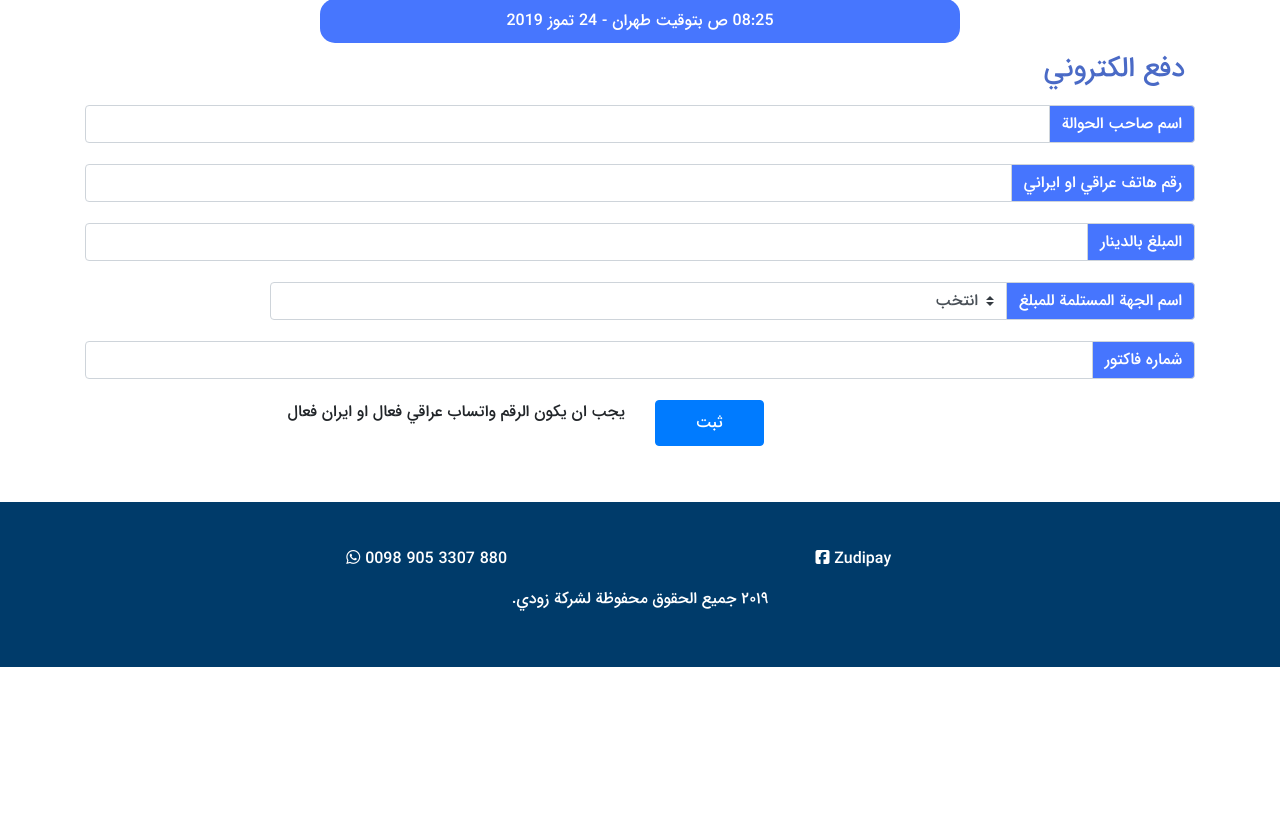
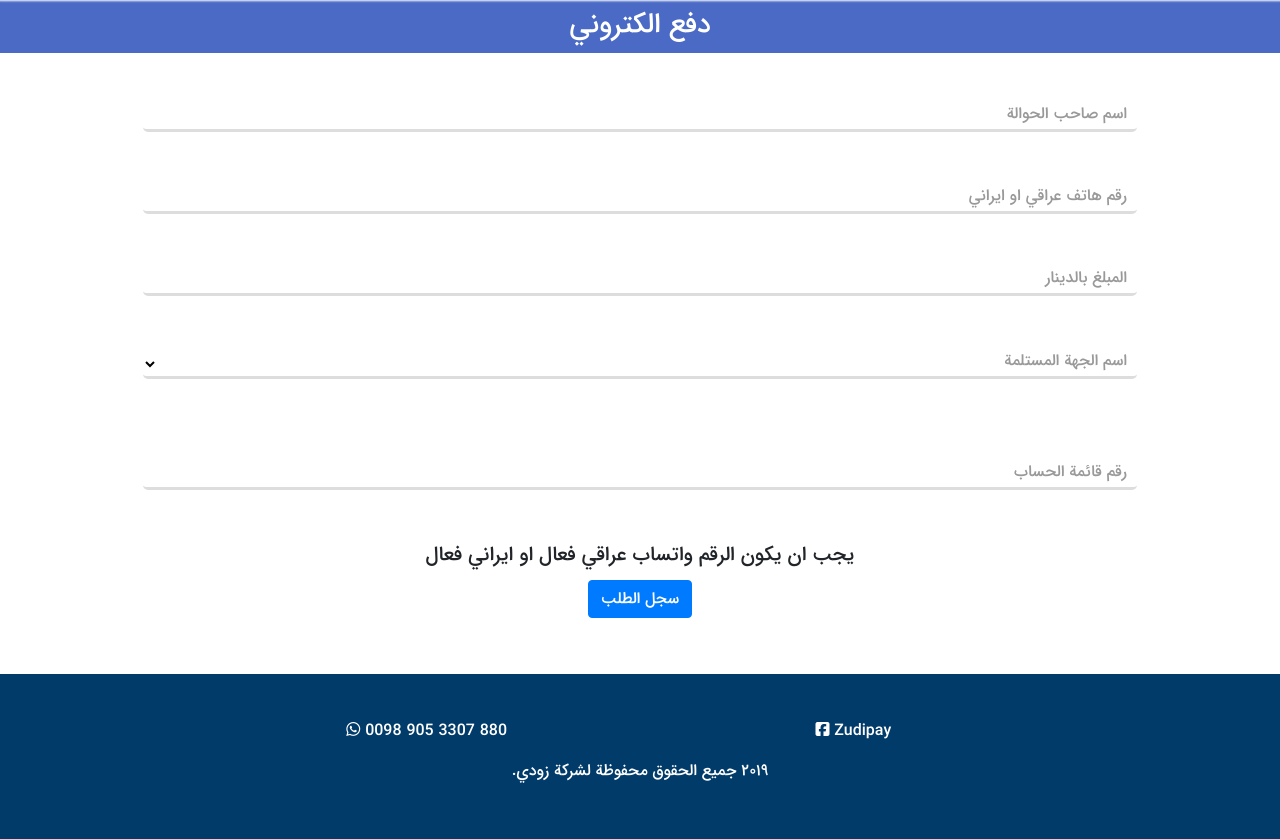
Before and after one commit to mohammadrezaesk/zudipay_v1.0.0, a Django app: page /havale/ in a window 1280 px wide. Shown: the part 328-1167 px from the top of the page. Before the commit the page ends 995 px from the top, so only its background shows below. Run offline with Django 3.2, Linux system fonts and the light colour scheme; some libraries are stand-ins or nearby versions.

Commit message:
fixing some ui bugs

```diff
--- a/static/zudipay/havaleform.css
+++ b/static/zudipay/havaleform.css
@@ -8,18 +8,72 @@ form span{
   background-color: #4675fe !important;
   color: #fff !important;
 }
+
+.container{
+  margin-top: 50px;
+  width: 80%;
+}
+.col-4{
+  text-align: center;
+  position: relative;
+}
 #companyicon{
-  width:40px;
+  width:100px;
   margin: auto;
+  border-radius: 10px;
+  box-shadow: 0 0 15px 0px #c2c2c2;
+  margin-bottom: 30px;
 }
-.col-2{
+.col-12{
+  padding: 0;
   text-align: center;
 }
-.col-10{
-  padding: 0;
+#googleinputlabel5{
+  float: right;
+
+}
+#googleinput5{
+}
+.googleinputlabel{
+  position: relative;
+  top: -30px;
+  left: -10px;
+  color:#999;
+  font-size:16px;
+  z-index: 3;
+  transition: all 0.3s ease;
+
+}
+.googleinput{
+  background: none;
+  border:none;
+  width: 100%;
+  outline: none;
+  font-size: 16px;
+  position: relative;
+  border-bottom: 3px solid #ddd;
+  border-radius: 5px;
+  z-index: 2;
+}
+.googleinput:focus , .googleinput:valid{
+  outline: none;
+  box-shadow: none;
+  border: solid 1px #4776fe;
+
+}
+.googleinput:focus + .googleinputlabel, .googleinput:valid +.googleinputlabel{
+  top: -40px;
+  font-size: 11px;
+  color: #4776fe;
+  font-weight: bold;
+  z-index: 3;
+  background-color: #fff;
 }
 @media only screen and (max-width: 450px) {
     span , p{
       font-size: 0.6rem !important;
     }
+    #companyicon{
+      width: 60%;
+    }
 }
--- a/templates/base2.html
+++ b/templates/base2.html
@@ -21,9 +21,7 @@
     <div class="header">
         <a href="/"><img src="{% static 'logo.png' %}" alt="zudilogo"  id="header-logo"></a>
     </div>
-    <div id="time" class="col-6">
 
-    </div>
     {% block body %}
     {% endblock %}
     <footer>
--- a/templates/calculator/calculator.html
+++ b/templates/calculator/calculator.html
@@ -26,8 +26,9 @@ function convert(x){
 </script>
 {% endblock %}
 {% block body %}
+<h3 style="text-align:center;color:#fff;padding:10px;background-color:#4a6ac6;">حاسبة العملات</h3>
 <div class="container">
-    <h2 id="topheader">تبديل</h2>
+    <h2 id="topheader">كل</h2>
     <form class="form-group" method="get" onsubmit="return false">
         <div class="row">
             <div class="col-md-2"></div>
@@ -44,7 +45,7 @@ function convert(x){
             </div>
             <div class="col-md-2"></div>
         </div>
-        <h2 id="tasir">تصير</h2>
+        <h2 id="tasir">تساوي</h2>
         <div class="row">
           <div class="col-md-3"></div>
           <div class="col-md-6">
--- a/templates/havale/havaleform.html
+++ b/templates/havale/havaleform.html
@@ -4,69 +4,75 @@
 <link rel="stylesheet" href="{% static 'zudipay/havaleform.css' %}" type="text/css">
 {% endblock %}
 {% block body %}
+<h3 style="text-align:center;color:#fff;padding:10px;background-color:#4a6ac6;">دفع الكتروني</h3>
+
 <div class="container">
-    <h3 style="text-align:right;color:#4a6ac6;padding:10px;">دفع الكتروني</h3>
-    <form class="form-group" method="post" onsubmit="redirects()">
+    <form class="form-group" method="post" >
       {% csrf_token %}
-        <div class="row" dir="ltr">
+        <div class="row">
               <div class="input-group mb-3">
-                  <input type="text" class="form-control"  aria-label="Recipient's username" aria-describedby="basic-addon2" required/>
-                  <div class="input-group-append">
-                      <span class="input-group-text" id="basic-addon2">اسم صاحب الحوالة</span>
-                  </div>
+                  <input type="text" class="googleinput" id="googleinput1" required/>
+                  <label for="googleinput1" id="googleinputlabel1" class="googleinputlabel"> اسم صاحب الحوالة </label>
               </div>
         </div>
-        <div class="row" dir="ltr">
+        <div class="row">
               <div class="input-group mb-3">
-                  <input type="number" class="form-control"  aria-label="Recipient's username" aria-describedby="basic-addon3" required/>
-                  <div class="input-group-append">
-                      <span class="input-group-text" id="basic-addon3">رقم هاتف عراقي او ايراني</span>
-                  </div>
+                  <input type="number" class="googleinput" id="googleinput2" required/>
+                  <label for="googleinput2" id="googleinputlabel2" class="googleinputlabel"> رقم هاتف عراقي او ايراني </label>
               </div>
         </div>
-        <div class="row" dir="ltr">
+        <div class="row" dir="rtl">
               <div class="input-group mb-3">
-                  <input type="number" class="form-control"  aria-label="Recipient's username" aria-describedby="basic-addon4" required/>
-                  <div class="input-group-append">
-                      <span class="input-group-text" id="basic-addon4">المبلغ بالدينار</span>
-                  </div>
+                  <input type="number" class="googleinput" id="googleinput3" required/>
+                  <label for="googleinput3" id="googleinputlabel3" class="googleinputlabel"> المبلغ بالدينار </label>
               </div>
         </div>
-        <div class="row" dir="ltr">
-              <div class="col-2">
-                  <img src="" id="companyicon"/>
-              </div>
-              <div class="col-10">
-                <div class="input-group mb-3">
-                  <select class="custom-select" id="companyselect" aria-describedby="basic-addon5" onchange="changepic()" required>
-                      <option disabled selected>انتخب</option>
+        <div class="row">
+
+              <div class="col-12">
+                    <select class="googleinput" id="googleinput5" onchange="changepic()" required>
+                      <option disabled selected></option>
+                      <option value="alibaba">علي بابا</option>
                       <option value="zoodroom">زود روم</option>
                       <option value="fendegh24">فندق 24</option>
                       <option value="iranmarhaba">ايران مرحبا</option>
-                      <option value="fadak">فدك</option>
+                      <option value="fadak">قطارات فدك</option>
                     </select>
-                    <div class="input-group-append">
-                        <span class="input-group-text" id="basic-addon5">اسم الجهة المستلمة للمبلغ</span>
-                    </div>
+                    <label class="googleinputlabel" id="googleinputlabel5">اسم الجهة المستلمة</label>
+              </div>
+        </div>
+        <div class="row" style="margin-bottom:15px;">
+          <div class="col-12">
+              <img src="" id="companyicon"/>
+          </div>
+        </div>
+
+        <div class="row">
+              <div class="input-group mb-3">
+                  <input type="number" class="googleinput" id="googleinput4" required/>
+                  <label for="googleinput4" id="googleinputlabel4" class="googleinputlabel"> رقم قائمة الحساب </label>
+              </div>
+        </div>
+        <div class="row" >
+          <div class="col-12" style="text-align:center;" >
+              <h5>يجب ان يكون الرقم واتساب عراقي فعال او ايراني فعال</h5>
+          </div>
+        </div>
+        <div class="row" >
+          <div class="col-12" style="text-align:center;" >
+            <button type="button" name="button" class="btn btn-primary" style="margin:0;" data-target="#exampleModalCenter" data-toggle="modal" >سجل الطلب</button>
+              <div class="modal fade" id="exampleModalCenter" tabindex="-1" role="dialog" aria-labelledby="exampleModalCenterTitle" aria-hidden="true">
+              <div class="modal-dialog modal-dialog-centered" role="document">
+              <div class="modal-content">
+
+                <div class="modal-body">
+                    <h4>رقم قائمة الحساب غير صحيح!</h4>
+                    <button type="button" class="btn btn-primary" data-dismiss="modal">فهمت</button>
+
                 </div>
               </div>
-
-
-        </div>
-        <div class="row" dir="ltr">
-              <div class="input-group mb-3">
-                  <input type="number" class="form-control"  aria-label="Recipient's username" aria-describedby="basic-addon6" required/>
-                  <div class="input-group-append">
-                      <span class="input-group-text" id="basic-addon6">شماره فاکتور</span>
-                  </div>
               </div>
-        </div>
-        <div class="row">
-          <div class="col-6" style="text-align:left;">
-            <button type="submit" name="button" class="btn btn-primary" style="padding: 10px 40px;">ثبت</button>
-          </div>
-          <div class="col-6" style="text-align:right;">
-              <p>يجب ان يكون الرقم واتساب عراقي فعال او ايران فعال</p>
+              </div>
           </div>
         </div>
 
@@ -74,11 +80,10 @@
 </div>
 <script type="text/javascript">
 function redirects() {
-    alert("الرقم الفاكتور غير صحيح!");
 
   }
 function changepic(){
-    var company = document.getElementById('companyselect').value
+    var company = document.getElementById('googleinput5').value
     company = ""+company+".png"
     document.getElementById('companyicon').src = "/static/"+company
 
```
Also changed, not shown: templates/exchange/exchange.html (+51 -0 lines), static/alibaba.png (added).
